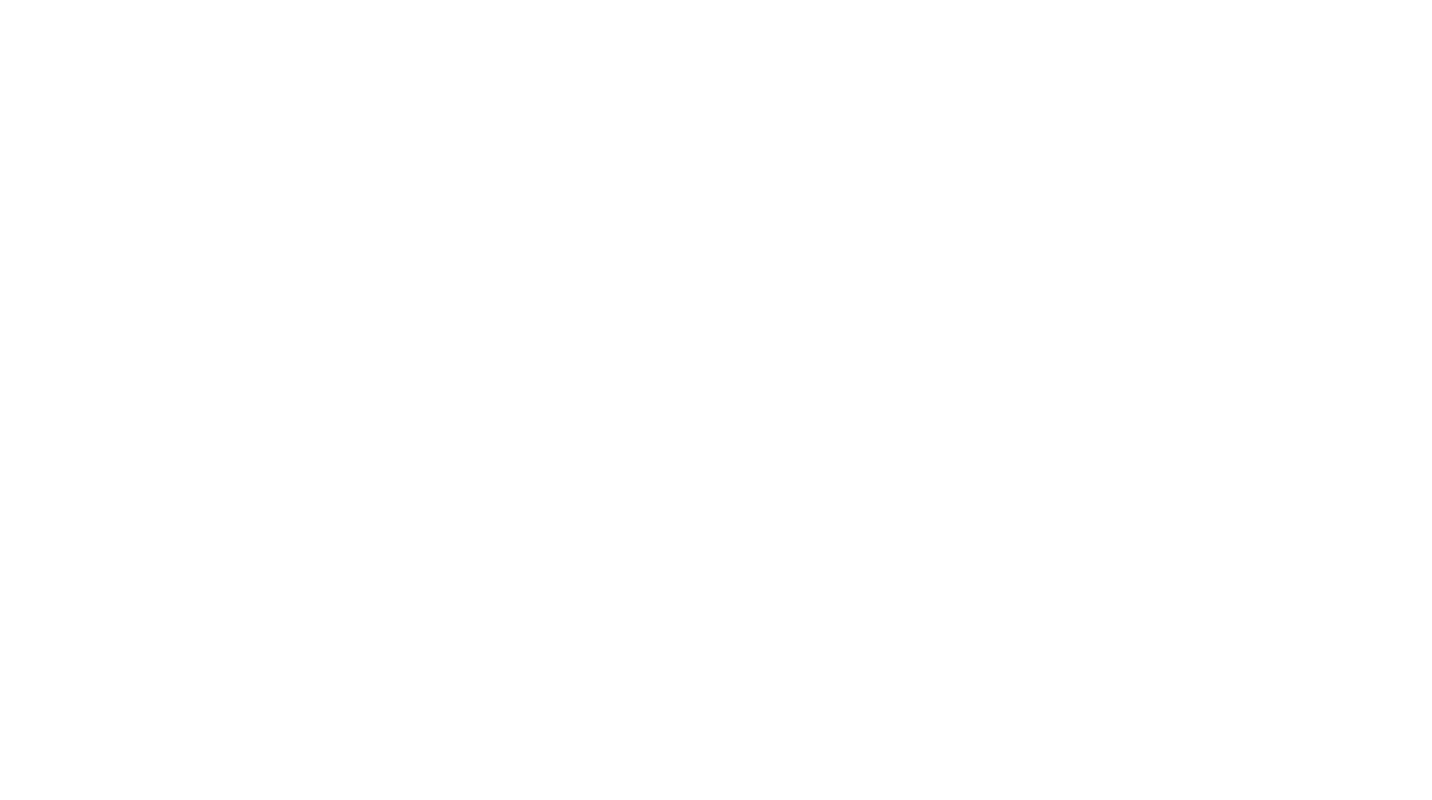
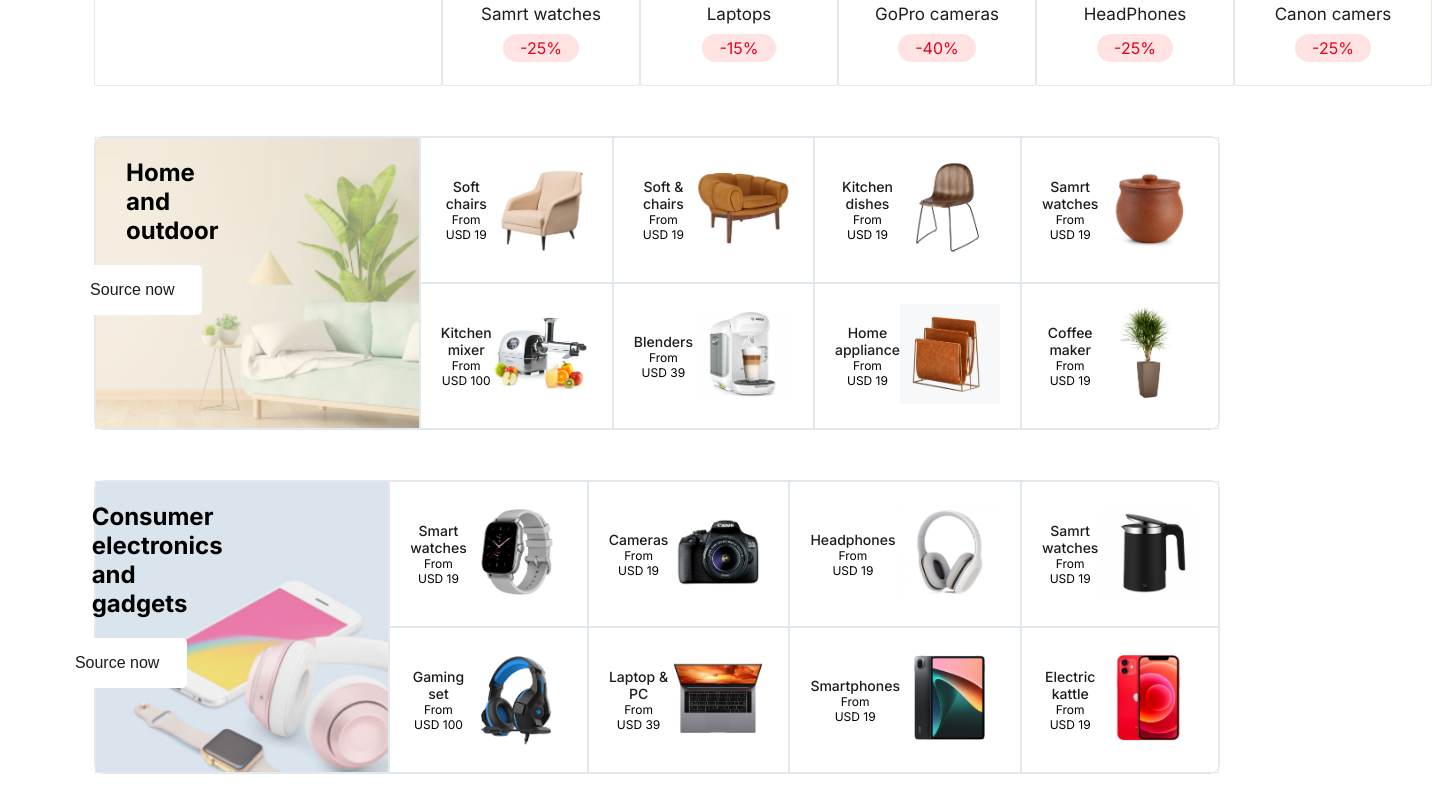
Before and after one commit to se-bayan-elian/ecommerce-app, a Next.js app: page /home in a window 1280 px wide. Shown: the part 300-1100 px from the top of the page, 1432 px wide, since content can reach past the window. Before the commit the page ends 800 px from the top, so only its background shows below. Built offline with nearby package versions, Linux system fonts and the light colour scheme.

Commit message:
push code for the HomePage and i call the Sectoins in it

```diff
--- a/src/components/pages/HomePage/index.jsx
+++ b/src/components/pages/HomePage/index.jsx
@@ -1,8 +1,28 @@
 import React from 'react'
+import DealsAndOffersSection from './Sections/DealsAndOffersSection/DealsAndOffersSection'
+import SuppliersSection from './Sections/SuppliersSection/SuppliersSection'
+import ProductsByCategorySection from './Components/organism/ProductsByCategorySection'
+import { productData } from './mock/ProductsCategoryData'
 
 const HomePage = () => {
+  const doubleItemContent = {
+    section1 : {
+      title: 'Home and outdoor',
+       buttonText: 'Source now',
+    },
+    section2 : {
+      title: 'Consumer\nelectronics and\ngadgets',
+      buttonText: 'Source now'
+    }
+  };
   return (
-    <div>HomePage</div>
+    <div>
+      <DealsAndOffersSection/>
+      <ProductsByCategorySection productData={productData.section1} doubleItemContent={doubleItemContent.section1}  background='/assets/images/other/Section1.png'/>
+      <ProductsByCategorySection productData={productData.section2} doubleItemContent={doubleItemContent.section2} background='/assets/images/other/Section2.png'/>
+
+      <SuppliersSection/>
+    </div>
   )
 }
 
```
